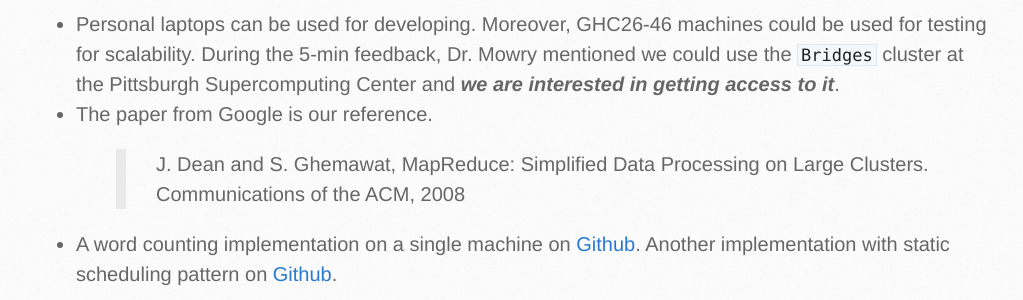
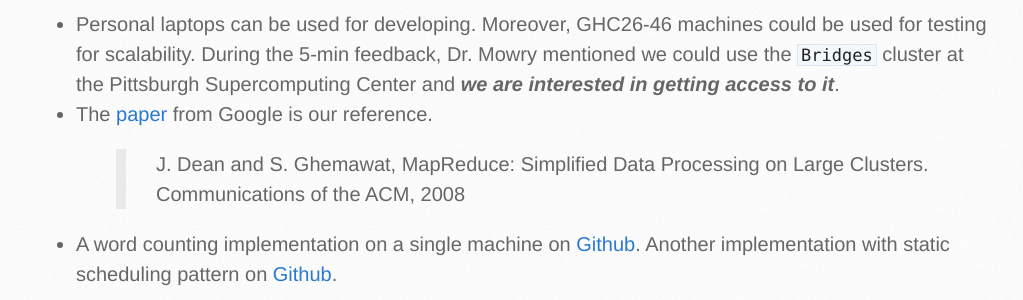
Before and after one commit to hzh0512/hzh0512.github.io, a Jekyll site: the page built from _p/mapreduce.md, in a window 1280 px wide and 900 px high, scrolled down 1651 px. Shown: the part 157-457 px from the top of the window, without its empty margins (114-1137 px from the left). Built offline with Jekyll 4.4.1, drawn with Linux system fonts in a browser that asks for light colours.

Commit message:
add paper link and apple touch icon support

```diff
--- a/_layouts/homepage.html
+++ b/_layouts/homepage.html
@@ -5,7 +5,8 @@
     <meta http-equiv="X-UA-Compatible" content="IE=edge">
     <meta name="viewport" content="width=device-width, initial-scale=1, maximum-scale=1">
 	<link rel="shortcut icon" type="image/x-icon" href="{{ '/favicon.ico' | relative_url }}">
-    <link rel="stylesheet" href="{{ '/assets/css/style.css?v=' | append: site.github.build_revision | relative_url }}" media="screen" type="text/css">
+    <link rel="apple-touch-icon" href="{{ '/favicon.ico' | relative_url }}">
+	<link rel="stylesheet" href="{{ '/assets/css/style.css?v=' | append: site.github.build_revision | relative_url }}" media="screen" type="text/css">
     <link rel="stylesheet" href="{{ '/assets/css/print.css' | relative_url }}" media="print" type="text/css">
 
     <!--[if lt IE 9]>
--- a/_layouts/project.html
+++ b/_layouts/project.html
@@ -5,7 +5,8 @@
     <meta http-equiv="X-UA-Compatible" content="IE=edge">
     <meta name="viewport" content="width=device-width, initial-scale=1, maximum-scale=1">
 	<link rel="shortcut icon" type="image/x-icon" href="{{ '/favicon.ico' | relative_url }}">
-    <link rel="stylesheet" href="{{ '/assets/css/style.css?v=' | append: site.github.build_revision | relative_url }}" media="screen" type="text/css">
+    <link rel="apple-touch-icon" href="{{ '/favicon.ico' | relative_url }}">
+	<link rel="stylesheet" href="{{ '/assets/css/style.css?v=' | append: site.github.build_revision | relative_url }}" media="screen" type="text/css">
     <link rel="stylesheet" href="{{ '/assets/css/print.css' | relative_url }}" media="print" type="text/css">
 
     <!--[if lt IE 9]>
--- a/_p/mapreduce.md
+++ b/_p/mapreduce.md
@@ -29,7 +29,7 @@
 # Resources
 
 * Personal laptops can be used for developing. Moreover, GHC26-46 machines could be used for testing for scalability. During the 5-min feedback, Dr. Mowry mentioned we could use the `Bridges` cluster at the Pittsburgh Supercomputing Center and *we are interested in getting access to it*.
-* The paper from Google is our reference.
+* The [paper](https://research.google.com/archive/mapreduce-osdi04.pdf) from Google is our reference.
 > J. Dean and S. Ghemawat, MapReduce: Simplified Data Processing on Large Clusters. Communications of the ACM, 2008
 * A word counting implementation on a single machine on [Github](https://github.com/cdmh/mapreduce). Another implementation with static scheduling pattern on [Github](https://github.com/wangkuiyi/mapreduce-lite).
 
```
